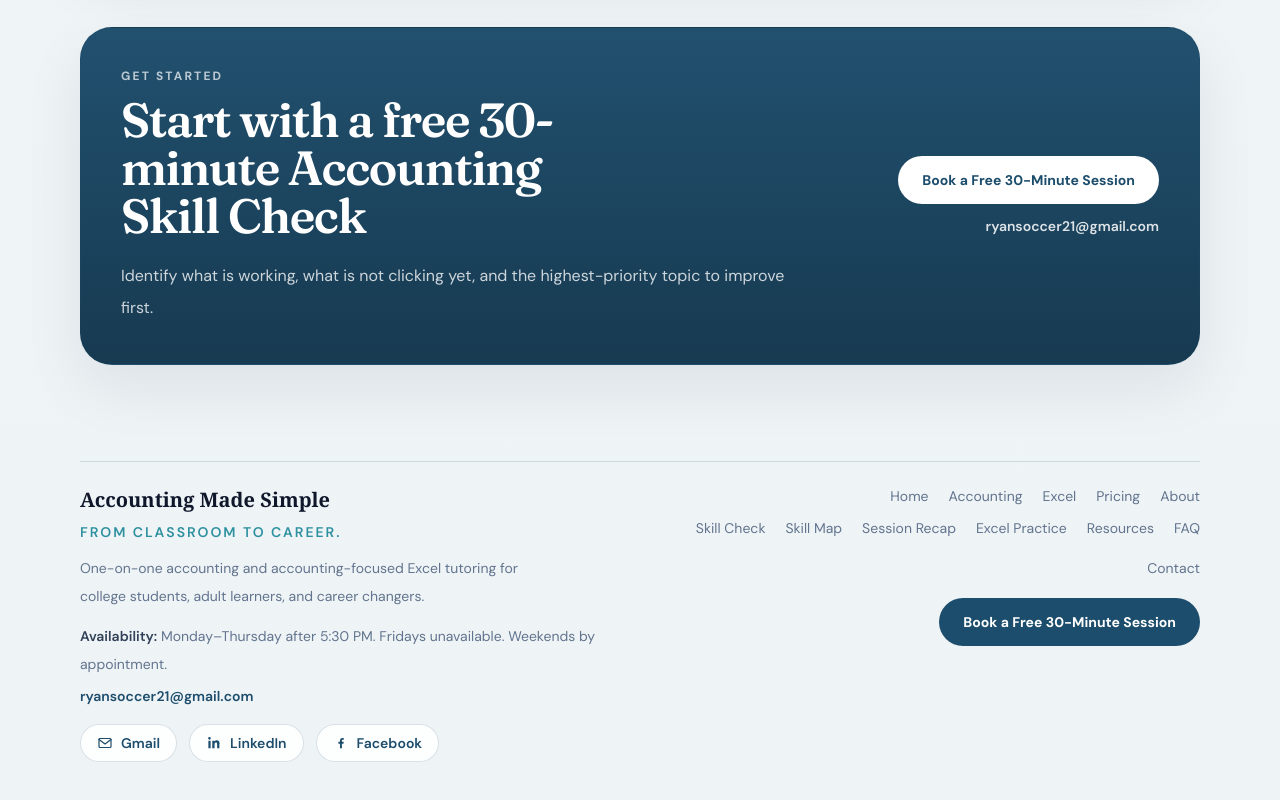
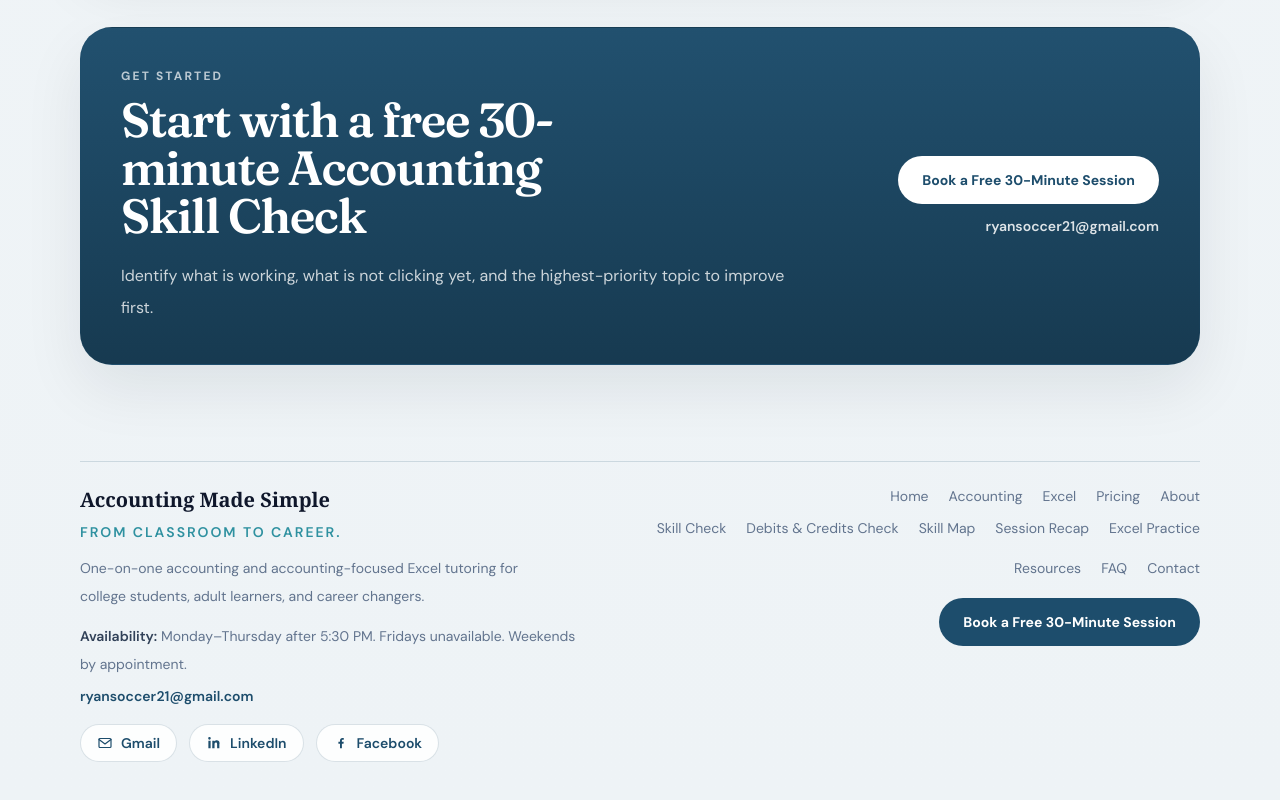
Before and after one commit to ryansoccer21-oss/accounting-made-simple, a Next.js app: page / in a window 1280 px wide. Shown: the part 7328-8128 px from the top of the page. Built offline with nearby package versions, Linux system fonts and the light colour scheme.

Commit message:
Link debits and credits diagnostic in footer

```diff
--- a/components/site-footer.js
+++ b/components/site-footer.js
@@ -4,6 +4,7 @@ import { contactInfo, navLinks } from "../lib/site-data";
 
 const utilityLinks = [
   { href: "/skill-check", label: "Skill Check" },
+  { href: "/debits-credits-skill-check", label: "Debits & Credits Check" },
   { href: "/skill-map", label: "Skill Map" },
   { href: "/session-recap", label: "Session Recap" },
   { href: "/excel-practice", label: "Excel Practice" },
```
